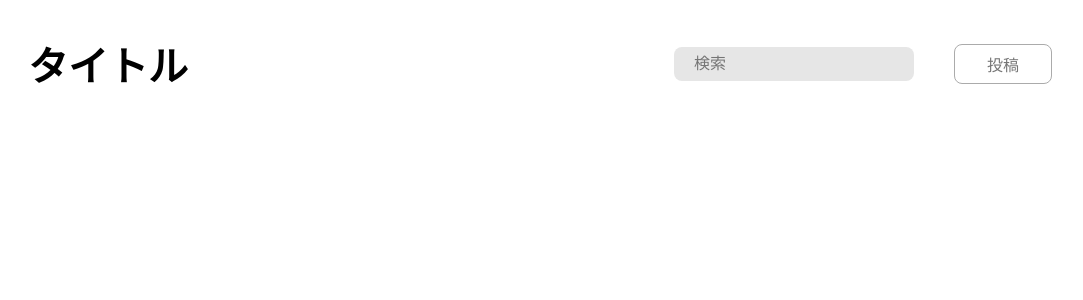
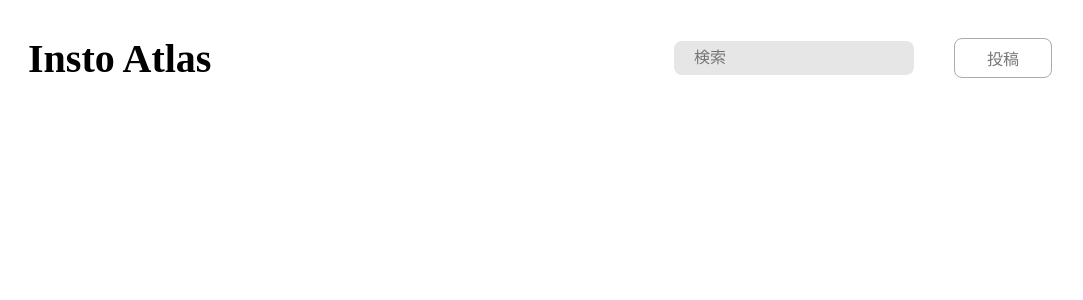
Before and after one commit to jigintern/2022-summer-2-b, a Next.js app: page /test in a window 1280 px wide. Shown: the top 300 px of the page, without its empty margins (100-1183 px from the left). Built offline with nearby package versions, Linux system fonts and the light colour scheme.

Commit message:
タイトル変更

```diff
--- a/src/components/layout/Header.tsx
+++ b/src/components/layout/Header.tsx
@@ -24,7 +24,7 @@ const Header = () => {
             display: "inline-flex",
           }}
         >
-          タイトル
+          Insto Atlas
         </h1>
         <div style={{ display: "flex", alignItems: "center" }}>
           <div style={{ paddingRight: "40px" }}>
```
